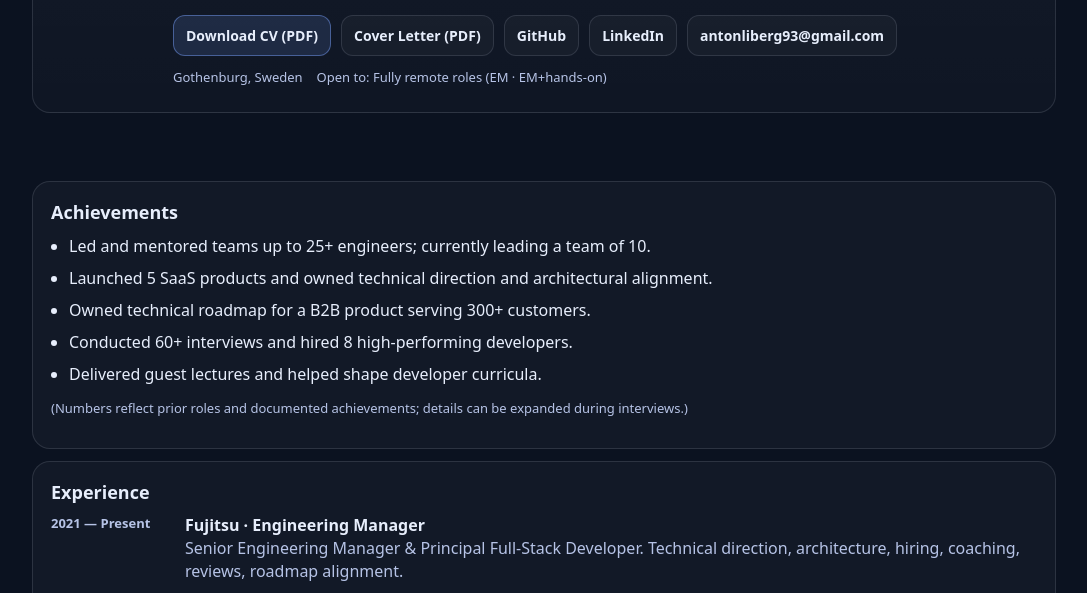
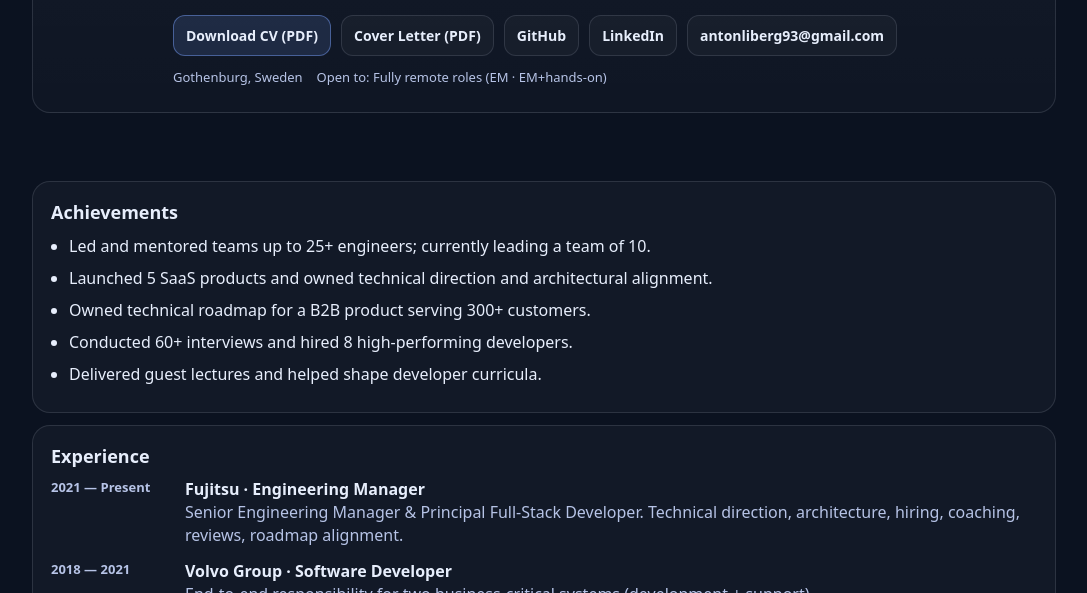
Before and after one commit to AntonLiBerg/AntonLiBerg.github.io, a plain HTML site: page index.html in a window 1280 px wide. Shown: the part 203-796 px from the top of the page, without its empty margins (96-1183 px from the left). Drawn offline with Linux system fonts and the light colour scheme.

Commit message:
Update index.html

```diff
--- a/index.html
+++ b/index.html
@@ -70,9 +70,6 @@
             <li>Conducted 60+ interviews and hired 8 high-performing developers.</li>
             <li>Delivered guest lectures and helped shape developer curricula.</li>
           </ul>
-          <p class="small muted">
-          (Numbers reflect prior roles and documented achievements; details can be expanded during interviews.)
-          </p>
       </section>
       <section class="card">
         <h2>Experience</h2>
```
